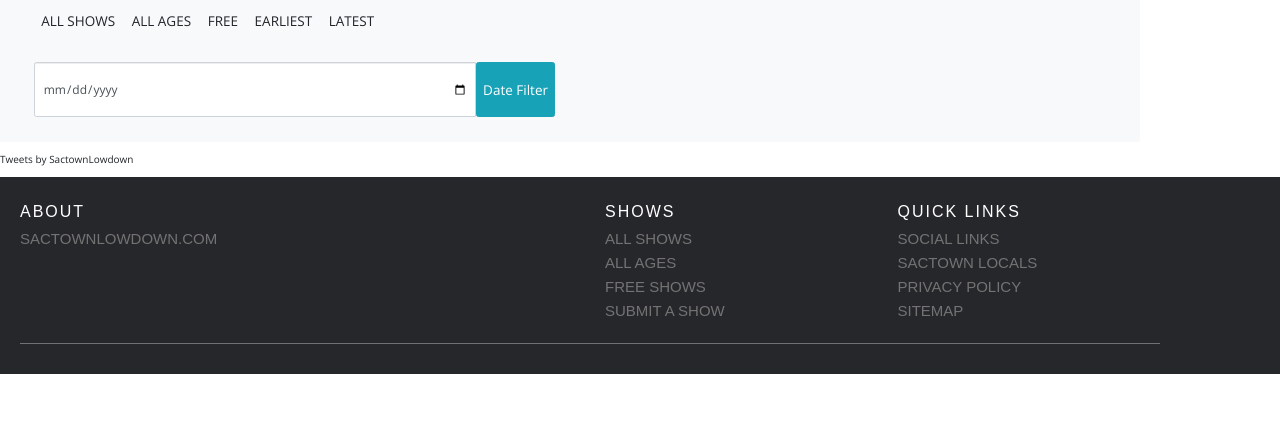
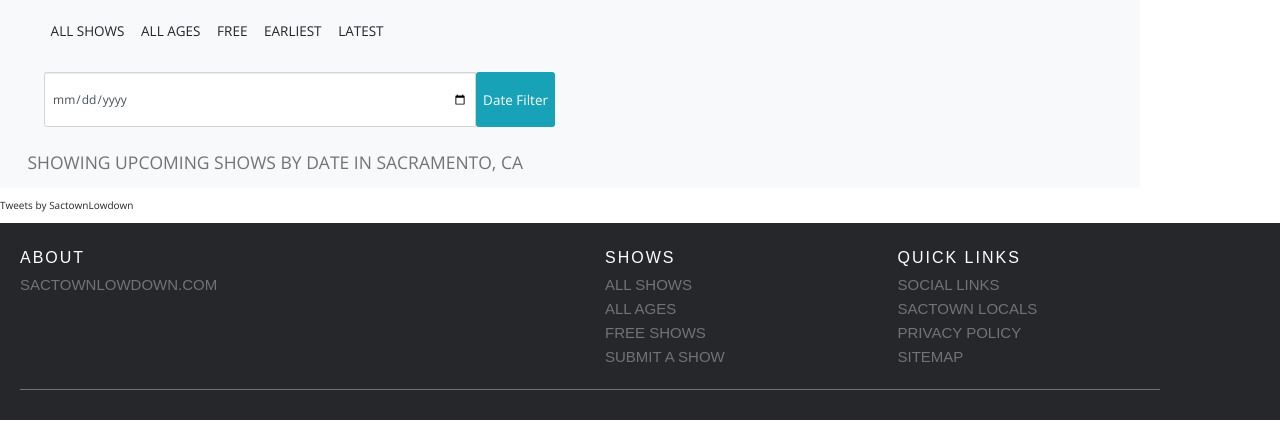
Before and after one commit to Deserlo/sacshows, a Flask app: page / in a window 1280 px wide. Shown: the part 160-588 px from the top of the page. Run offline with Flask 2, Linux system fonts and the light colour scheme; data that the repository does not hold is empty; some libraries are stand-ins or nearby versions; some web fonts are replaced.

Commit message:
Added header title text to sticky container for endpts

```diff
--- a/app.py
+++ b/app.py
@@ -23,13 +23,16 @@ def index():
     query = request.args.get("args", "")
     today = datetime.datetime.now()
     yesterday = today - datetime.timedelta(days=1.5)
+    title = "Showing Upcoming Shows By Date In Sacramento, Ca"
     if query == "asc":
         all_events = mongo.db.Events.find({'date': {'$gte': yesterday}}).sort('date', 1)
+        title = "Showing Earliest Upcoming Shows In Sacramento, Ca"
     elif query == "desc":
         all_events = mongo.db.Events.find({'date': {'$gte': yesterday}}).sort('date', -1)
+        title = "Showing Latest Upcoming Shows In Sacramento, Ca"
     else:
         all_events = mongo.db.Events.find({'date': {'$gte': yesterday}}).sort('date', 1)
-    return render_template('index.html', title='All shows in Sacramento, Ca', events=all_events)
+    return render_template('index.html', title=title, events=all_events)
 
 
 
@@ -39,7 +42,7 @@ def search_by_date():
     date = datetime.datetime.strptime(date_str, '%Y-%m-%d')
     query = { "date": date }
     search_results = mongo.db.Events.find(query)
-    return render_template("index.html", title="Shows result Sactown Lowdown", events=search_results)
+    return render_template("index.html", title="Shows on " + date_str + " In Sacramento, Ca", events=search_results)
 
 
 @app.route("/all-ages")
@@ -48,7 +51,7 @@ def all_ages_page():
     yesterday = today - datetime.timedelta(days=1.5)
     query = { "ages": "all ages", 'date': { '$gte': yesterday}}
     all_ages_events = mongo.db.Events.find(query).sort('date', 1)
-    return render_template("index.html", title="All ages shows in Sacramento, Ca", events=all_ages_events)
+    return render_template("index.html", title="All Ages Shows In Sacramento, Ca", events=all_ages_events)
 
 
 @app.route("/all-free")
@@ -57,7 +60,7 @@ def all_free_page():
     yesterday = today - datetime.timedelta(days=1.5)
     query = { "price": "free", 'date': { '$gte': yesterday}}
     free_events = mongo.db.Events.find(query).sort('date', 1)
-    return render_template("index.html", title="All free shows in Sacramento, Ca", events=free_events)
+    return render_template("index.html", title="Free Shows In Sacramento, Ca", events=free_events)
 
 
 @app.route("/submit")
--- a/web/static/sac.css
+++ b/web/static/sac.css
@@ -105,6 +105,11 @@ a.hero__link:hover {
   top: 0;
   z-index: 1000;
   background: #f8f9fa;
+  padding: 1em 1em;
+}
+
+.container__sticky__title {
+  padding: 0 1em;
 }
 
 .container__menubar {
--- a/web/templates/index.html
+++ b/web/templates/index.html
@@ -177,7 +177,8 @@ function closeNav() {
               </div>
           </div>
         </div>
-      </div>
+        <h3 class="container__sticky__title">{{title}}</h3>
+      </div> <!--end sticky-->
         <div class="container__grid">
             {%- for event in events -%}
               <div class="container__grid__col1">{{event.date.strftime('%a, %b %d %Y')}}<br>
```
